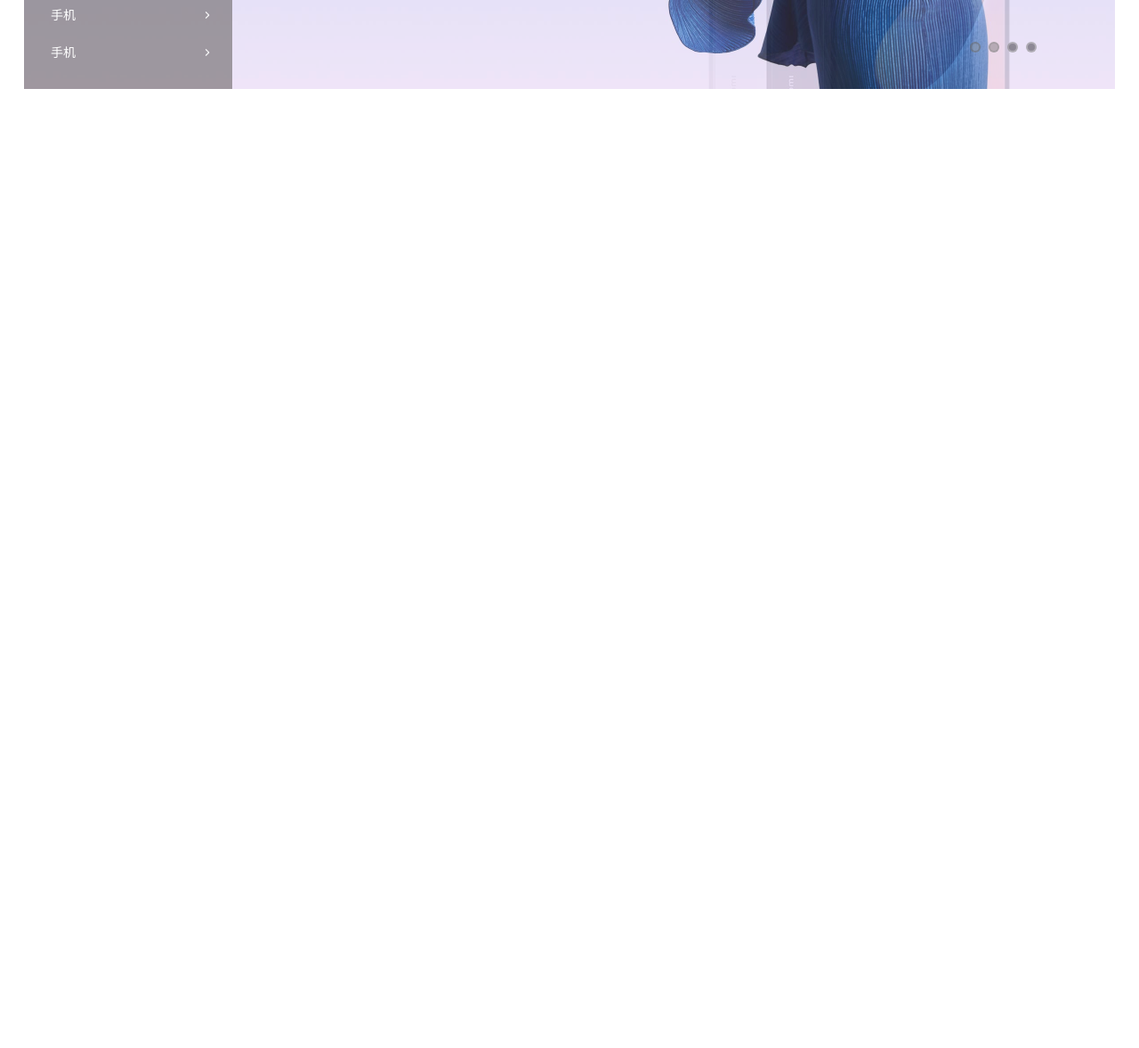
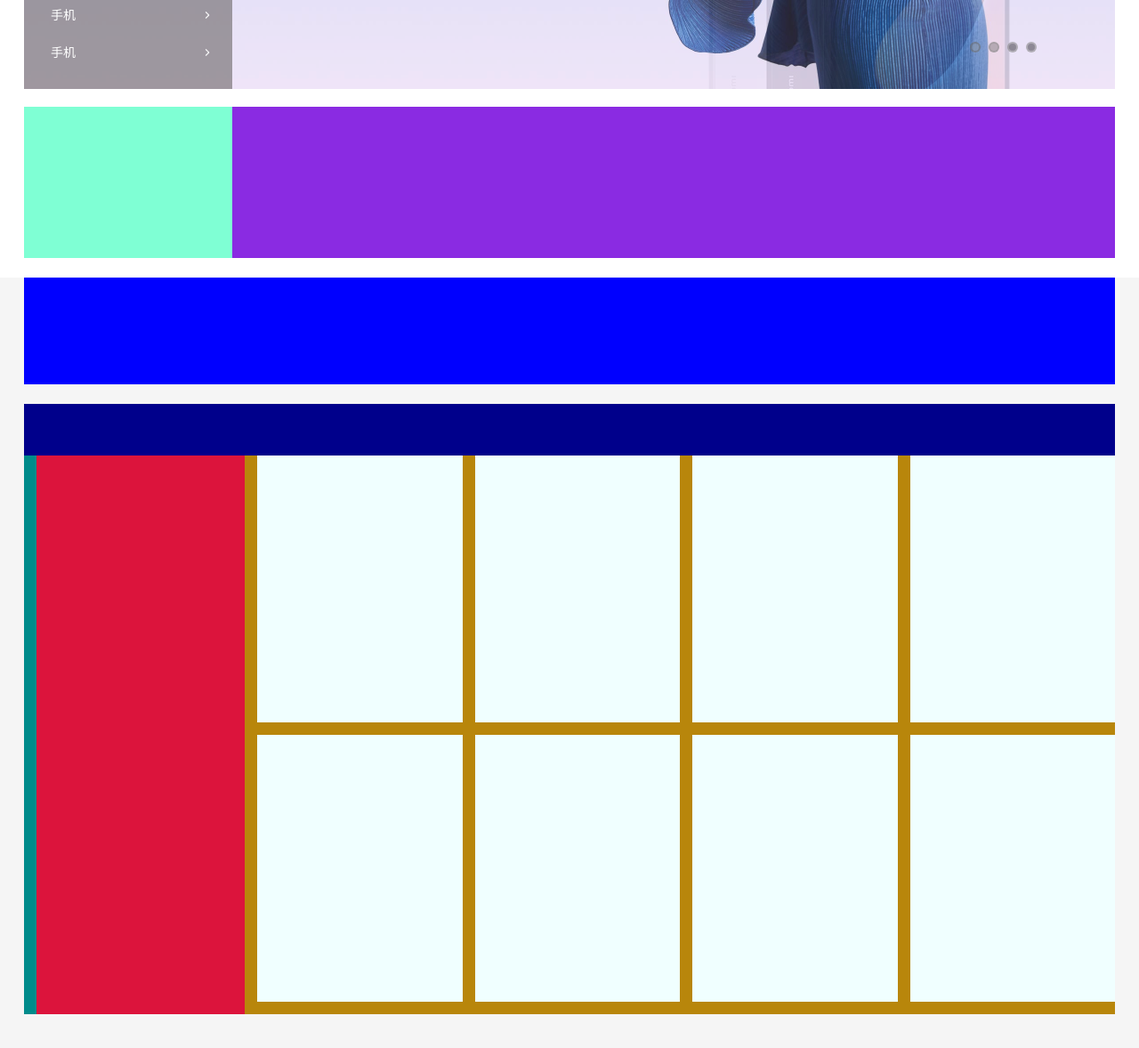
Before and after one commit to anyingiit/htmlMiPcHome, a plain HTML site: page index.html in a window 1280 px wide. Shown: the part 500-1678 px from the top of the page at 89% size. Before the commit the page ends 800 px from the top, so only its background shows below. Drawn offline with Linux system fonts and the light colour scheme.

Commit message:
完成'轮播图下方海报', '商品主推'框架

```diff
--- /dev/null
+++ b/css/poster.css
@@ -0,0 +1,19 @@
+.poster{
+  width: 1226px;
+  height: 170px;
+  display: flex;
+  background-color: beige;
+  margin: 0 auto;
+}
+
+.poster .fastLink{
+  width: 234px;
+  height: 100%;
+  background-color: aquamarine;
+}
+
+.poster .pics{
+  flex: 1;
+  height: 100%;
+  background-color: blueviolet;
+}
--- /dev/null
+++ b/css/provideGoods.css
@@ -0,0 +1,61 @@
+.provideGoods{
+  background: #f5f5f5;
+  height: 1000px;
+}
+
+.provideGoods .container{
+  width: 1226px;
+  margin: 0 auto;
+  /* background-color:rgb(188, 192, 181); */
+}
+
+.provideGoods .container .banner-box{
+  width: 100%;
+  height: 120px;
+  background-color: blue;
+  margin: 22px 0;
+}
+
+.provideGoods .container .brick-box{
+  width: 100%;
+  background-color: thistle;
+}
+
+.provideGoods .container .brick-box .box-hd{
+  width: 100%;
+  height: 58px;
+  background-color: darkblue;
+}
+
+.provideGoods .container .brick-box .box-bd{
+  width: 100%;
+  height: 628px;
+  background-color: darkcyan;
+  display: flex;
+}
+
+.provideGoods .container .brick-box .box-bd .big{
+  width: 234px;
+  height: 100%;
+  margin-left: 14px;
+  box-sizing: border-box;
+  background-color: crimson;
+}
+
+.provideGoods .container .brick-box .box-bd .items{
+  flex: 1;
+  height: 100%;
+  background-color: darkgoldenrod;
+  display: flex;
+  flex-direction: row;
+  flex-wrap: wrap;
+}
+
+.provideGoods .container .brick-box .box-bd .items .item{
+  flex-basis: calc(100% / 4 - 14px);
+  /* width: 234px; */
+  height: 300px;
+  margin-left: 14px;
+  margin-bottom: 14px;
+  background-color: azure;
+}
--- a/index.html
+++ b/index.html
@@ -7,6 +7,8 @@
   <link rel="stylesheet" href="./css/index.css">
   <link rel="stylesheet" href="./css/header.css">
   <link rel="stylesheet" href="./css/slideShow.css">
+  <link rel="stylesheet" href="./css/poster.css">
+  <link rel="stylesheet" href="./css/provideGoods.css">
 </head>
 <body>
   <!-- header -->
@@ -1746,6 +1748,34 @@
     </div>
   </div>
 
+  <!-- 轮播图下方海报 -->
+  <div class="poster">
+    <div class="fastLink"></div>
+    <div class="pics"></div>
+  </div>
+
+  <!-- 商品主推 -->
+  <div class="provideGoods">
+    <div class="container">
+      <div class="banner-box"></div>
+      <div class="brick-box">
+        <div class="box-hd"></div>
+        <div class="box-bd">
+          <div class="big"></div>
+          <div class="items">
+            <div class="item"></div>
+            <div class="item"></div>
+            <div class="item"></div>
+            <div class="item"></div>
+            <div class="item"></div>
+            <div class="item"></div>
+            <div class="item"></div>
+            <div class="item"></div>
+          </div>
+        </div>
+      </div>
+    </div>
+  </div>
 
   <script src="./js/slideShow.js"></script>
 </body>
```
